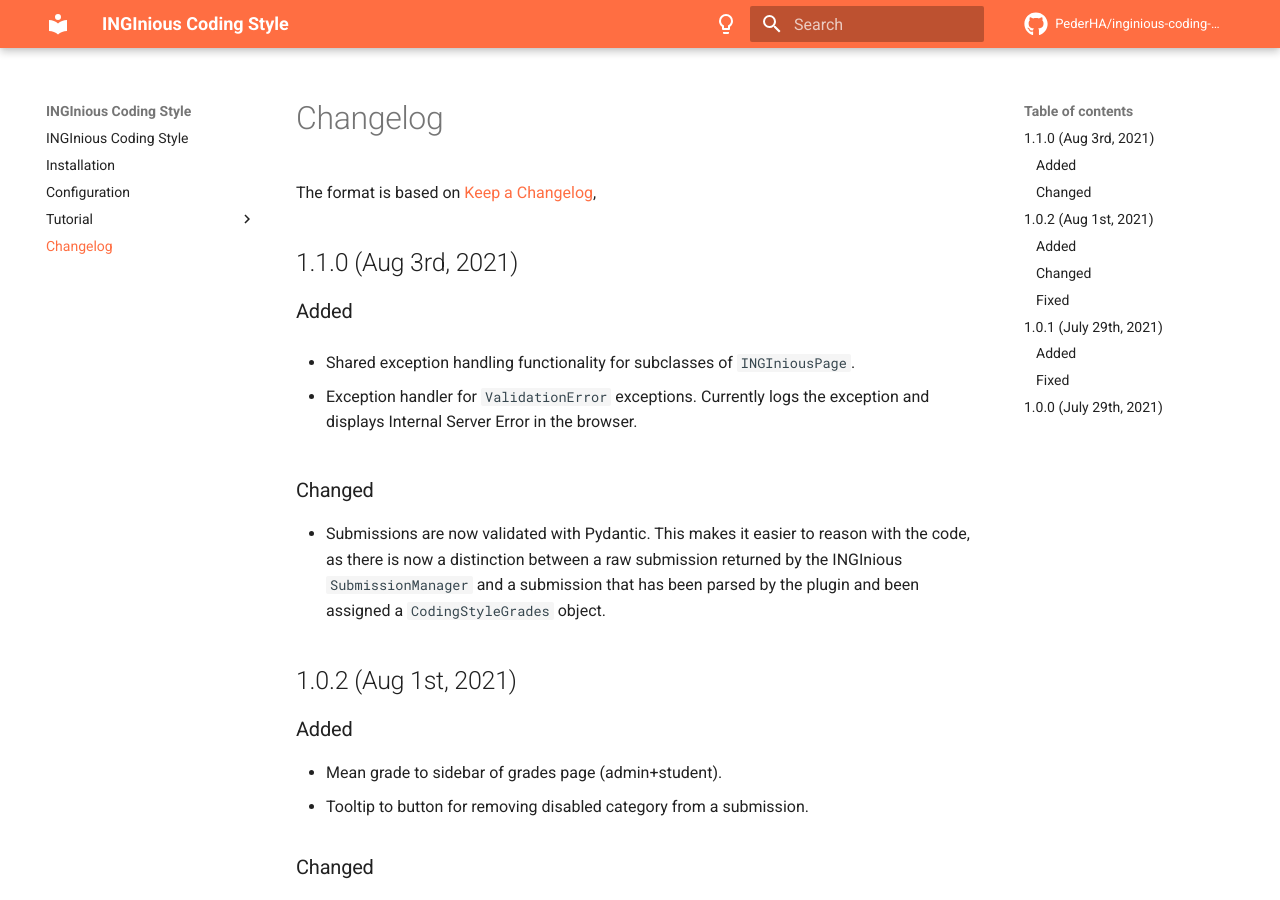
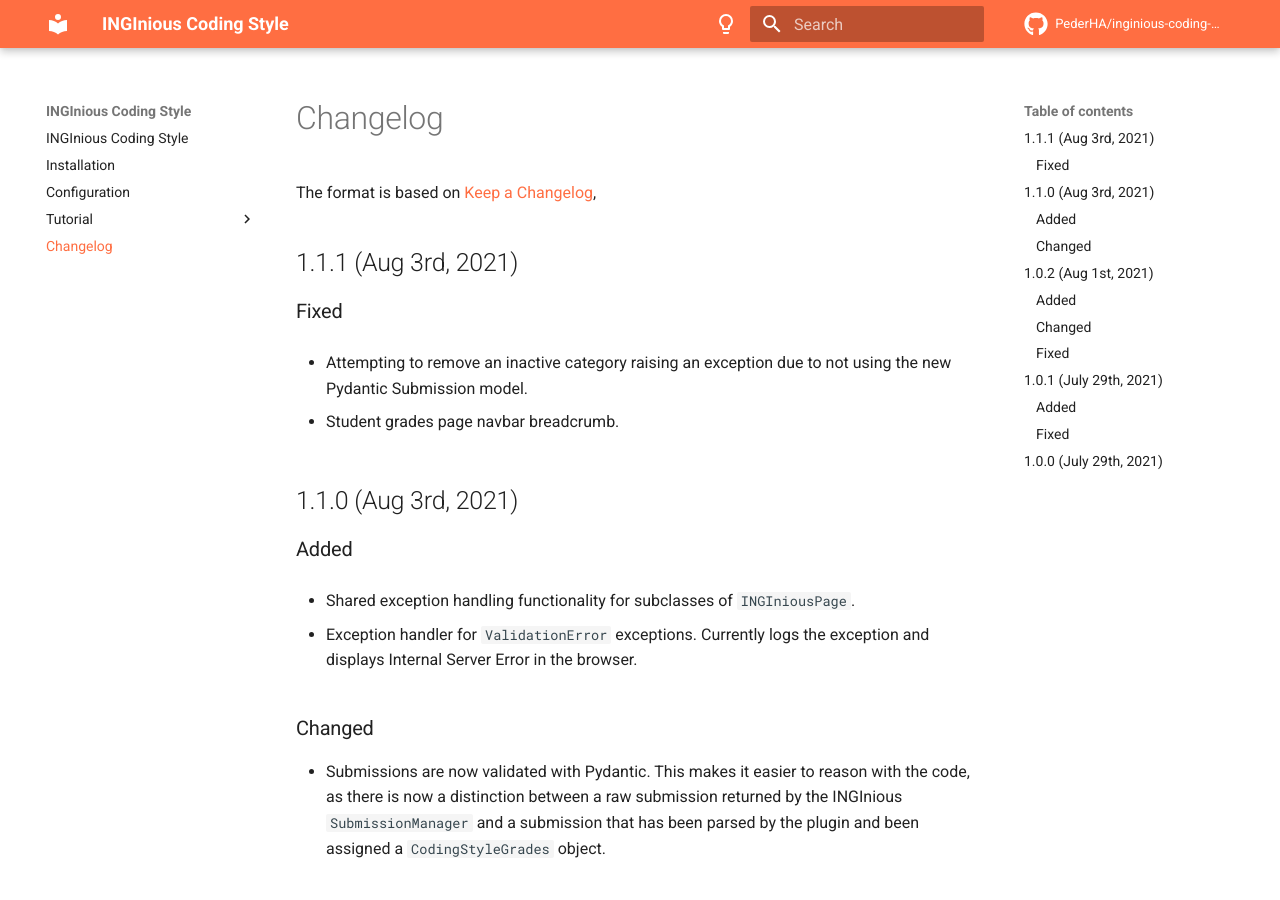
Before and after one commit to PederHA/inginious-coding-style, an MkDocs documentation site: the page built from docs/docs/changelog.md, in a window 1280 px wide and 900 px high. Built offline with MkDocs 1.6.1 and Material for MkDocs 9.7.7, drawn with Linux system fonts in a browser that asks for light colours; comment, search, counter and statistics services are not loaded.

Commit message:
Bump version

```diff
--- a/docs/docs/changelog.md
+++ b/docs/docs/changelog.md
@@ -1,6 +1,14 @@
 # Changelog
 
 The format is based on [Keep a Changelog](https://keepachangelog.com/en/1.0.0/),
+
+## 1.1.1 (Aug 3rd, 2021)
+
+### Fixed
+
+- Attempting to remove an inactive category raising an exception due to not using the new Pydantic Submission model.
+
+- Student grades page navbar breadcrumb.
 
 ## 1.1.0 (Aug 3rd, 2021)
 
--- a/inginious_coding_style/__init__.py
+++ b/inginious_coding_style/__init__.py
@@ -29,7 +29,7 @@ from .utils import (
     get_submission_timestamp,
 )
 
-__version__ = "1.1.0"
+__version__ = "1.1.1"
 
 PLUGIN_PATH = Path(__file__).parent.absolute()
 TEMPLATES_PATH = PLUGIN_PATH / "templates"
--- a/pyproject.toml
+++ b/pyproject.toml
@@ -1,6 +1,6 @@
 [tool.poetry]
 name = "inginious-coding-style"
-version = "1.1.0"
+version = "1.1.1"
 description = ""
 authors = ["Peder Hovdan Andresen <pedeha@stud.ntnu.no>"]
 readme = "README.md"
```
